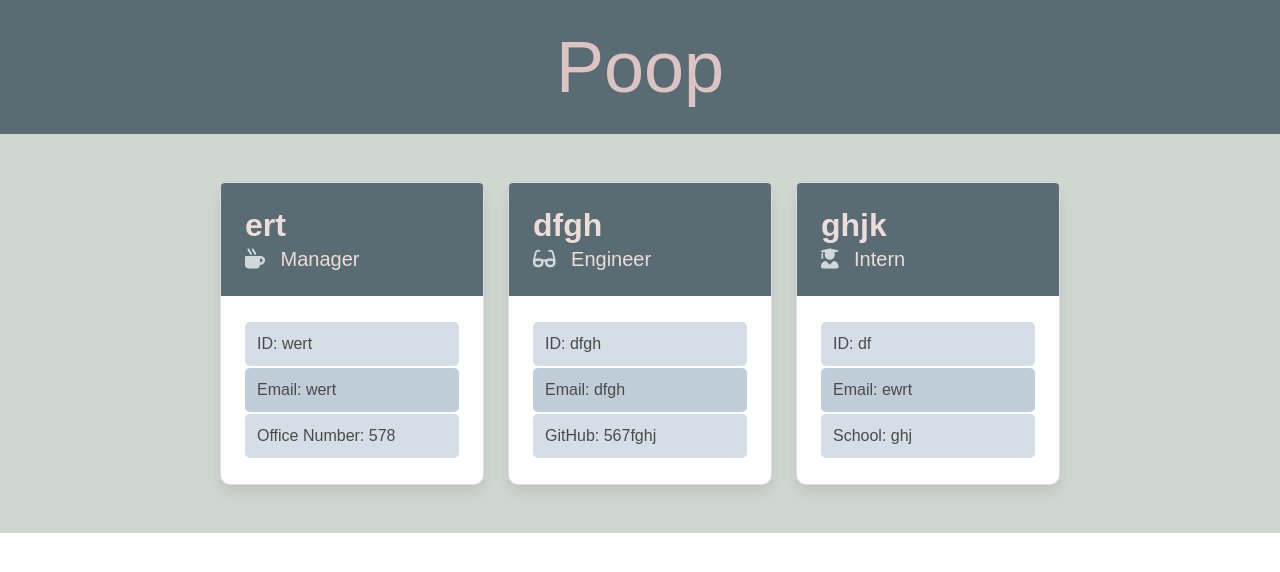
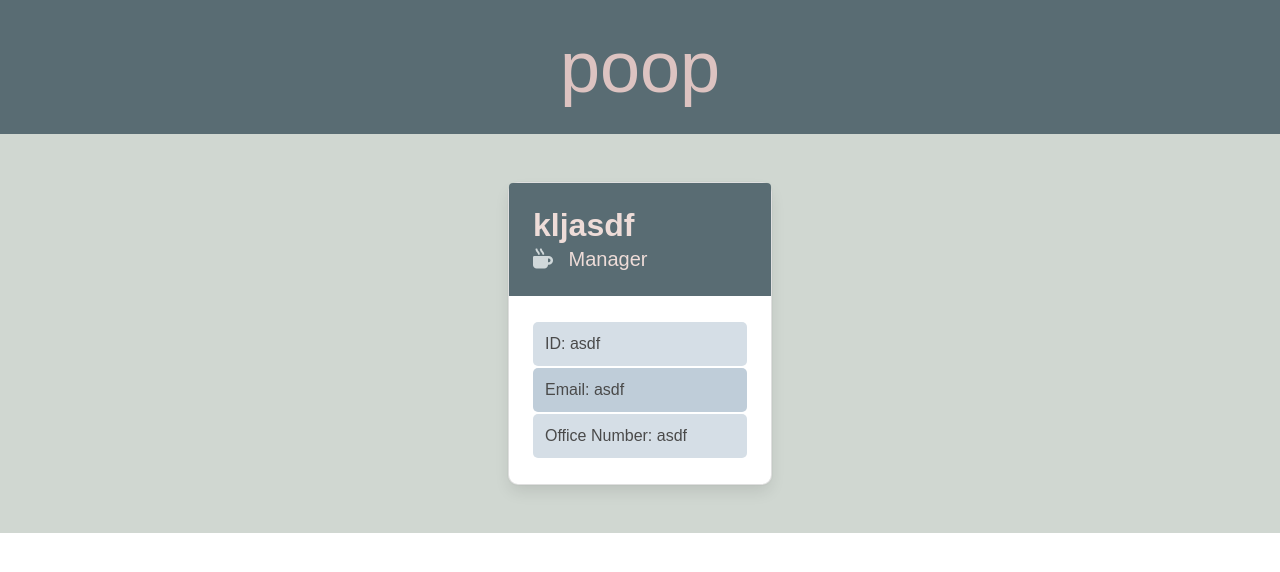
Before and after one commit to haywah27/Team-Profile-Generator, a website: page index.html in a window 1280 px wide. Drawn offline with nearby package versions, Linux system fonts and the light colour scheme.

```diff
--- a/index.html
+++ b/index.html
@@ -15,7 +15,7 @@
         <section class="hero is-small is-bold" id="jumbotronStyle">
           <div class="hero-body">
             <div class="container has-text-centered">
-              <h1 class="display-3">Poop</h1>
+              <h1 class="display-3">poop</h1>
             </div>
           </div>
         </section>
@@ -26,56 +26,18 @@
         <div class="column is-4 cardWidth">
         <div class="card cardWidth cardBorder">
             <div class="card-content cardHeader">
-            <p class="title cardHeader">ert</p>
+            <p class="title cardHeader">kljasdf</p>
                 <p class="subtitle cardHeader"><i class="fas fa-mug-hot iconColor"></i>&ensp; Manager</p>
                 </div>
                 <div class="card-content">
                 <footer class="cardBorderLight">
-                    <p class="card-content footerSize">ID: wert</p>
+                    <p class="card-content footerSize">ID: asdf</p>
                 </footer>
                 <footer class="cardBorderDark">
-                    <p class="card-content footerSize">Email: wert</p>
+                    <p class="card-content footerSize">Email: asdf</p>
                 </footer>
                 <footer class="cardBorderLight">
-                    <p class="card-content footerSize">Office Number: 578</p>
-                </footer>
-            </div>
-        </div>
-        </div>
-        <div class="column is-4 cardWidth">
-        <div class="card cardWidth cardBorder">
-            <div class="card-content cardHeader">
-            <p class="title cardHeader">dfgh</p>
-                <p class="subtitle cardHeader"><i class="fas fa-glasses iconColor"></i>&ensp; Engineer</p>
-                </div>
-                <div class="card-content">
-                <footer class="cardBorderLight">
-                    <p class="card-content footerSize">ID: dfgh</p>
-                </footer>
-                <footer class="cardBorderDark">
-                    <p class="card-content footerSize">Email: dfgh</p>
-                </footer>
-                <footer class="cardBorderLight">
-                    <p class="card-content footerSize">GitHub: 567fghj</p>
-                </footer>
-            </div>
-        </div>
-        </div>
-        <div class="column is-4 cardWidth">
-        <div class="card cardWidth cardBorder">
-            <div class="card-content cardHeader">
-            <p class="title cardHeader">ghjk</p>
-                <p class="subtitle cardHeader"><i class="fas fa-user-graduate iconColor"></i>&ensp; Intern</p>
-                </div>
-                <div class="card-content">
-                <footer class="cardBorderLight">
-                    <p class="card-content footerSize">ID: df</p>
-                </footer>
-                <footer class="cardBorderDark">
-                    <p class="card-content footerSize">Email: ewrt</p>
-                </footer>
-                <footer class="cardBorderLight">
-                    <p class="card-content footerSize">School: ghj</p>
+                    <p class="card-content footerSize">Office Number: asdf</p>
                 </footer>
             </div>
         </div>
```
Also changed, not shown: lib/Employee.js (+13 -20 lines), test/Employee.test.js (+30 -11 lines).
